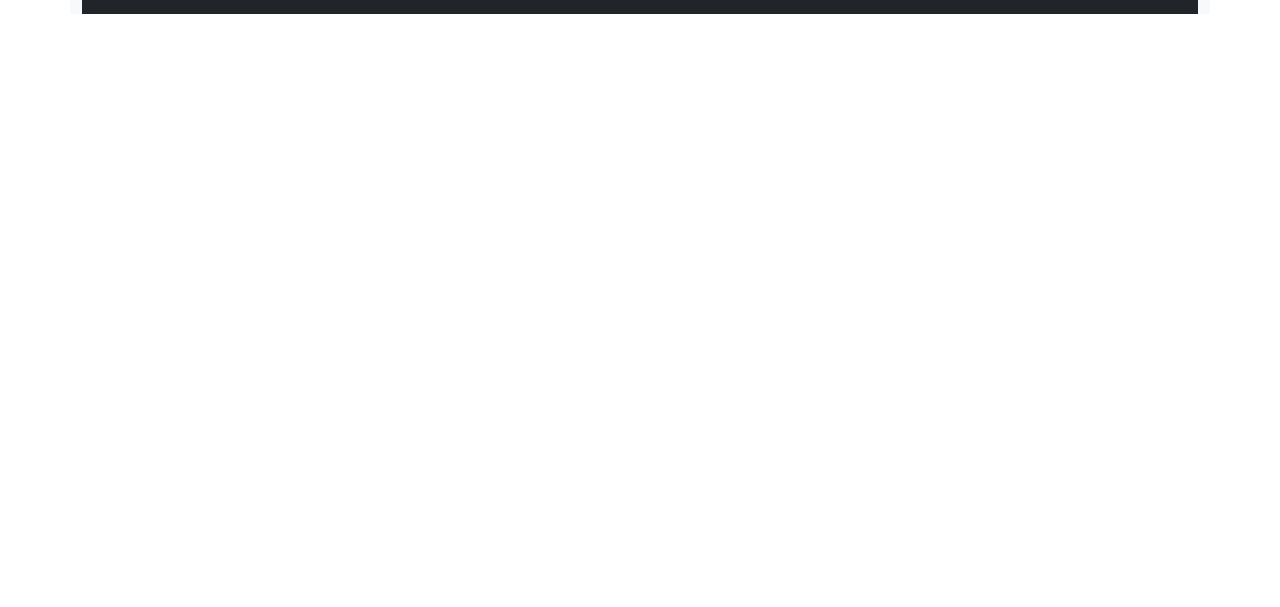
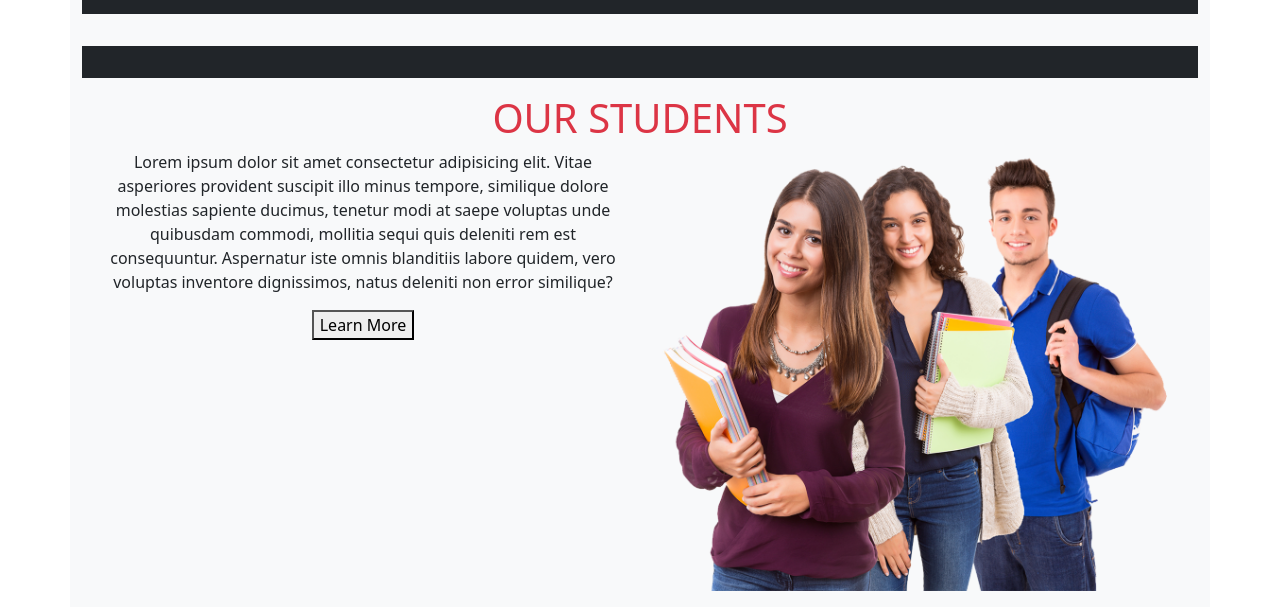
Before and after one commit to baharkose/Bootstrap-Example, a plain HTML site: page index.html in a window 1280 px wide. Shown: the part 1655-2262 px from the top of the page. Before the commit the page ends 1669 px from the top, so only its background shows below. Drawn offline with nearby package versions, Linux system fonts and the light colour scheme.

Commit message:
added students

```diff
--- a/index.html
+++ b/index.html
@@ -237,8 +237,42 @@
 
 <!--------------------- MAIN STARTED ------------------->
 
+<main class="text-center bg-light container">
+  <!-- about -->
+<section id="about" class="p-3">
+
+</section>
+<!-- about ended -->
+
+<!-- instructors -->
+<section id="instructors" class="bg-dark p-3 container">
+
+</section>
+<!-- instructors -->
+
+<!-- students -->
+<section id="student" class="bg-light p-3 container">
+  <h2 class="text-danger display-6"> OUR STUDENTS</h2>
+  <div class="row">
+    <div class="col-12 col-md-6">
+      <p>
+        Lorem ipsum dolor sit amet consectetur adipisicing elit. Vitae asperiores provident suscipit illo minus tempore, similique dolore molestias sapiente ducimus, tenetur modi at saepe voluptas unde quibusdam commodi, mollitia sequi quis deleniti rem est consequuntur. Aspernatur iste omnis blanditiis labore quidem, vero voluptas inventore dignissimos, natus deleniti non error similique?
+      </p>
+      <button>Learn More</button>
+    </div>
+    <div class="col-12 col-md-6">
+      <img src="./img/students1.png" width="100%" alt="">
+    </div>
+  </div>
+
+</section>
+<!-- students -->
 
 
+
+
+</main>
+<!------------------------- MAIN ENDED ------------------->
 <script src="https://cdn.jsdelivr.net/npm/bootstrap@5.3.2/dist/js/bootstrap.bundle.min.js" integrity="sha384-C6RzsynM9kWDrMNeT87bh95OGNyZPhcTNXj1NW7RuBCsyN/o0jlpcV8Qyq46cDfL" crossorigin="anonymous"></script>
 </body>
 </html>
```
